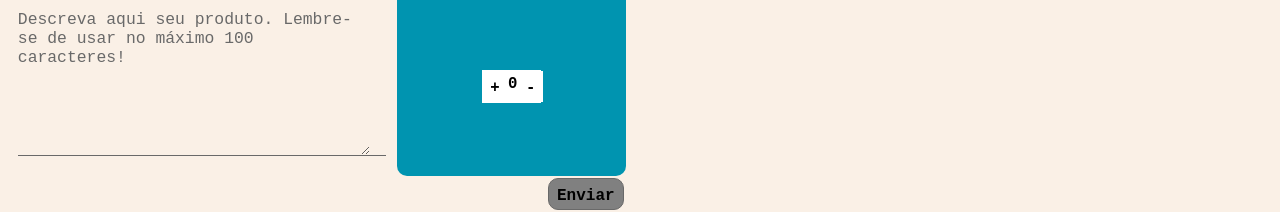
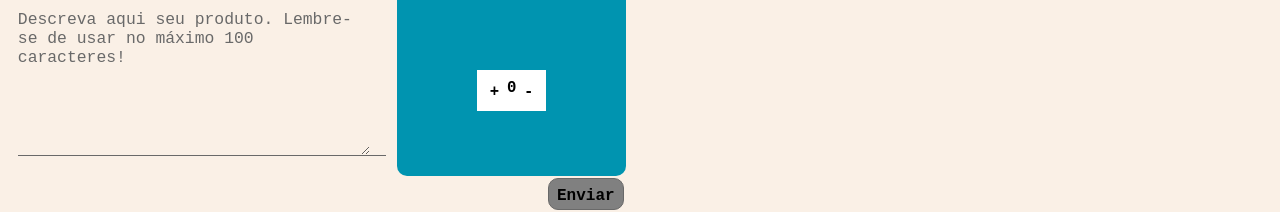
Before and after one commit to NataliaAraujo2/marmitese, a React (Create React App) app: page /admin/products in a window 1280 px wide. Shown: the part 468-680 px from the top of the page. Built offline with nearby package versions, Linux system fonts and the light colour scheme; no server answers.

Commit message:
Estabelece o css do product Image

```diff
--- a/src/components/ProductImage/ProductImage.module.css
+++ b/src/components/ProductImage/ProductImage.module.css
@@ -40,21 +40,22 @@
   align-items: center;
   text-align: center;
   background-color: var(--white);
-
   font-size: 1.4em;
   width: fit-content;
   height: fit-content;
   position: relative;
-
+  padding: .3em;
 }
 
 .add button {
-  background-color: var(--white);
+  background-color:var(--white);
   border: none;
   text-align: center;
   border-radius: 0;
-  align-items: end;
+  align-items: center;
+  align-content: center;
   justify-content: center;
+  margin: 0;
 }
 
 .add button:hover,
```
